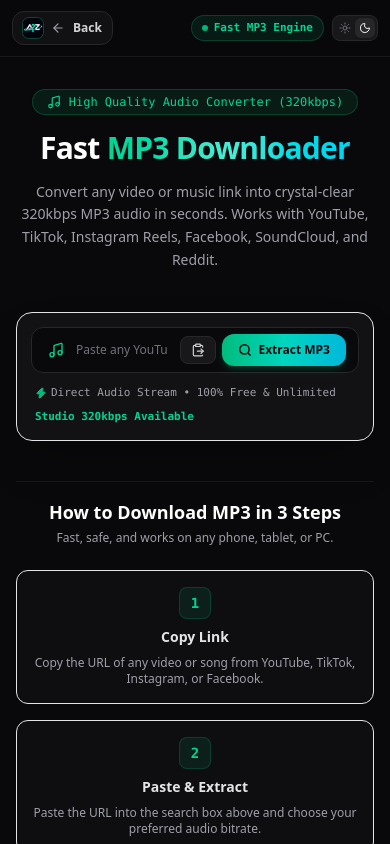
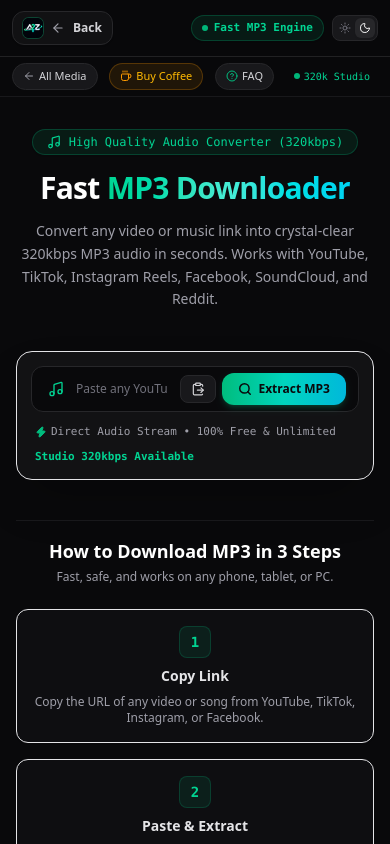
Before and after one commit to mrfreqline/unidownloader, a Next.js app: page /mp3 in a window 390 px wide. Shown: the top 844 px of the page. Built offline with nearby package versions, Linux system fonts and the light colour scheme.

Commit message:
fix(mobile): add mobile quick-nav strip for MP3 Fast, Buy Coffee, and FAQ

```diff
--- a/app/mp3/page.tsx
+++ b/app/mp3/page.tsx
@@ -254,7 +254,7 @@ export default function Mp3Page() {
             {/* FAQ Link */}
             <a
               href="#faq"
-              className="hidden md:inline-flex items-center gap-1.5 px-2.5 py-1 rounded-full text-xs font-semibold bg-zinc-100 dark:bg-zinc-900 hover:bg-zinc-200 dark:hover:bg-zinc-850 text-zinc-700 dark:text-zinc-300 border border-zinc-200 dark:border-zinc-800 transition cursor-pointer"
+              className="hidden sm:inline-flex items-center gap-1.5 px-2.5 py-1 rounded-full text-xs font-semibold bg-zinc-100 dark:bg-zinc-900 hover:bg-zinc-200 dark:hover:bg-zinc-850 text-zinc-700 dark:text-zinc-300 border border-zinc-200 dark:border-zinc-800 transition cursor-pointer"
               title="Frequently Asked Questions"
             >
               <HelpCircle className="w-3.5 h-3.5 text-emerald-500" />
@@ -300,6 +300,38 @@ export default function Mp3Page() {
                 <Moon className="w-3 h-3 sm:w-3.5 sm:h-3.5" />
               </button>
             </div>
+          </div>
+        </div>
+
+        {/* Mobile Quick-Navigation Strip (<sm) */}
+        <div className="sm:hidden border-t border-zinc-200/70 dark:border-zinc-800/80 bg-zinc-50/95 dark:bg-zinc-950/95 backdrop-blur-md px-3 py-1.5 flex items-center justify-between gap-1.5 overflow-x-auto no-scrollbar text-[11px] font-medium">
+          <Link
+            href="/"
+            className="inline-flex items-center gap-1 px-2.5 py-1 rounded-full bg-zinc-200/70 dark:bg-zinc-900 text-zinc-700 dark:text-zinc-300 border border-zinc-300/70 dark:border-zinc-800 transition shrink-0"
+          >
+            <ArrowLeft className="w-3 h-3 text-zinc-400" />
+            <span>All Media</span>
+          </Link>
+
+          <a
+            href="#donate"
+            className="inline-flex items-center gap-1 px-2.5 py-1 rounded-full bg-amber-500/10 hover:bg-amber-500/20 text-amber-600 dark:text-amber-400 border border-amber-500/25 transition shrink-0"
+          >
+            <Coffee className="w-3 h-3 text-amber-500" />
+            <span>Buy Coffee</span>
+          </a>
+
+          <a
+            href="#faq"
+            className="inline-flex items-center gap-1 px-2.5 py-1 rounded-full bg-zinc-200/70 dark:bg-zinc-900 hover:bg-zinc-300/70 dark:hover:bg-zinc-850 text-zinc-700 dark:text-zinc-300 border border-zinc-300/70 dark:border-zinc-800 transition shrink-0"
+          >
+            <HelpCircle className="w-3 h-3 text-emerald-500" />
+            <span>FAQ</span>
+          </a>
+
+          <div className="inline-flex items-center gap-1 px-2 py-0.5 rounded-full text-[10px] font-mono text-emerald-600 dark:text-emerald-400 shrink-0">
+            <span className="w-1.5 h-1.5 rounded-full bg-emerald-500 animate-pulse" />
+            <span>320k Studio</span>
           </div>
         </div>
       </header>
--- a/components/Navbar.tsx
+++ b/components/Navbar.tsx
@@ -82,7 +82,7 @@ export default function Navbar({
           {/* FAQ Link */}
           <a
             href="/#faq"
-            className="hidden md:inline-flex items-center gap-1.5 px-2.5 py-1 rounded-full text-xs font-semibold bg-zinc-100 dark:bg-zinc-900 hover:bg-zinc-200 dark:hover:bg-zinc-850 text-zinc-700 dark:text-zinc-300 border border-zinc-200 dark:border-zinc-800 transition cursor-pointer"
+            className="hidden sm:inline-flex items-center gap-1.5 px-2.5 py-1 rounded-full text-xs font-semibold bg-zinc-100 dark:bg-zinc-900 hover:bg-zinc-200 dark:hover:bg-zinc-850 text-zinc-700 dark:text-zinc-300 border border-zinc-200 dark:border-zinc-800 transition cursor-pointer"
             title="Frequently Asked Questions"
           >
             <HelpCircle className="w-3.5 h-3.5 text-emerald-500" />
@@ -186,6 +186,38 @@ export default function Navbar({
 
         </div>
       </div>
+
+      {/* Mobile Quick-Navigation Strip (<sm): Always visible on smartphones */}
+      <div className="sm:hidden border-t border-zinc-200/70 dark:border-zinc-800/80 bg-zinc-50/95 dark:bg-zinc-950/95 backdrop-blur-md px-3 py-1.5 flex items-center justify-between gap-1.5 overflow-x-auto no-scrollbar text-[11px] font-medium">
+        <Link
+          href="/mp3"
+          className="inline-flex items-center gap-1 px-2.5 py-1 rounded-full bg-emerald-500/10 hover:bg-emerald-500/20 text-emerald-600 dark:text-emerald-400 border border-emerald-500/25 transition shrink-0"
+        >
+          <Music className="w-3 h-3 text-emerald-500" />
+          <span>MP3 Fast</span>
+        </Link>
+
+        <a
+          href="#donate"
+          className="inline-flex items-center gap-1 px-2.5 py-1 rounded-full bg-amber-500/10 hover:bg-amber-500/20 text-amber-600 dark:text-amber-400 border border-amber-500/25 transition shrink-0"
+        >
+          <Coffee className="w-3 h-3 text-amber-500" />
+          <span>Buy Coffee</span>
+        </a>
+
+        <a
+          href="/#faq"
+          className="inline-flex items-center gap-1 px-2.5 py-1 rounded-full bg-zinc-200/70 dark:bg-zinc-900 hover:bg-zinc-300/70 dark:hover:bg-zinc-850 text-zinc-700 dark:text-zinc-300 border border-zinc-300/70 dark:border-zinc-800 transition shrink-0"
+        >
+          <HelpCircle className="w-3 h-3 text-emerald-500" />
+          <span>FAQ</span>
+        </a>
+
+        <div className="inline-flex items-center gap-1 px-2 py-0.5 rounded-full text-[10px] font-mono text-zinc-500 dark:text-zinc-400 shrink-0">
+          <span className="w-1.5 h-1.5 rounded-full bg-emerald-500 animate-pulse" />
+          <span>Zero Retention</span>
+        </div>
+      </div>
     </header>
   )
 }
```
